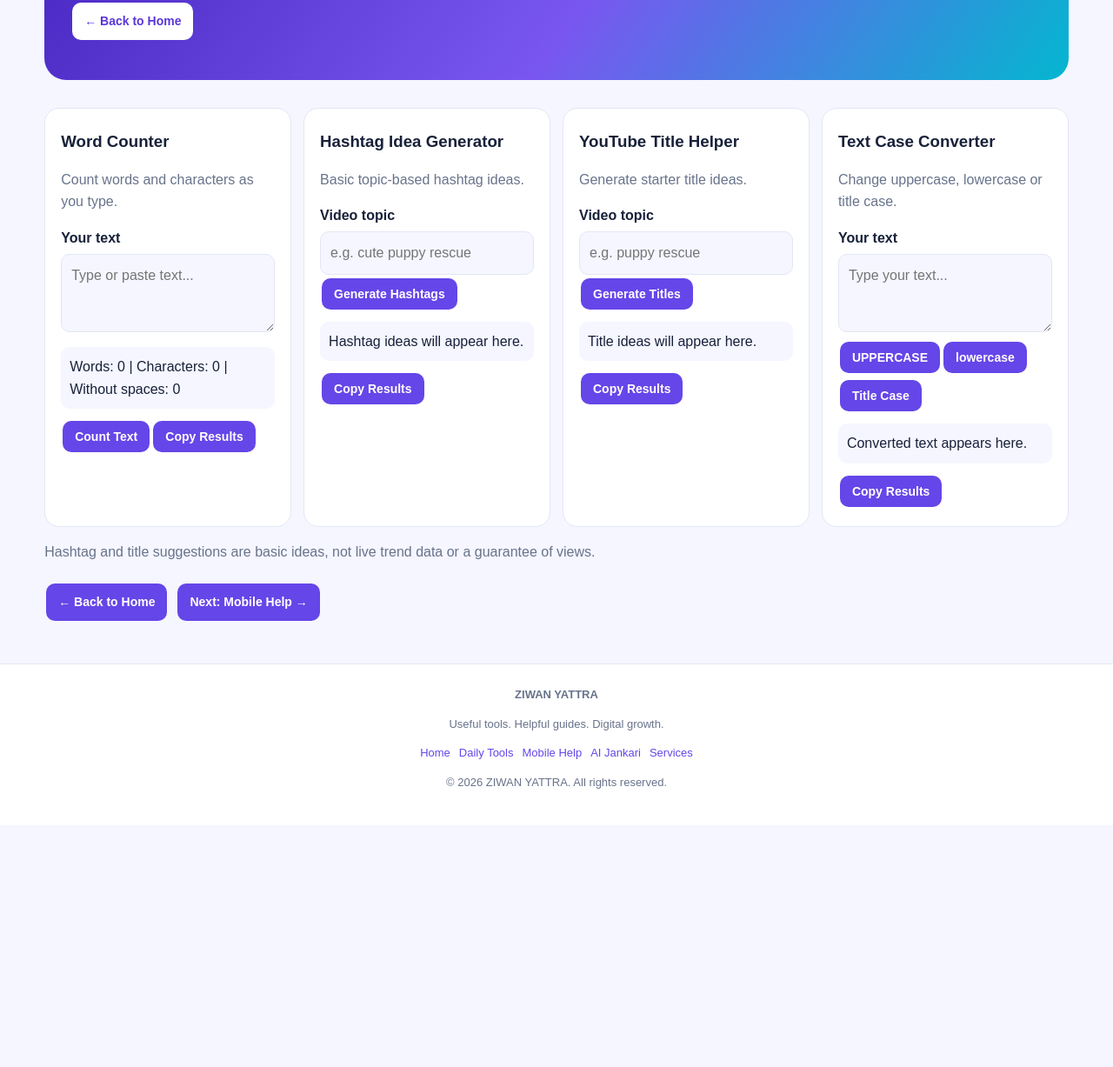
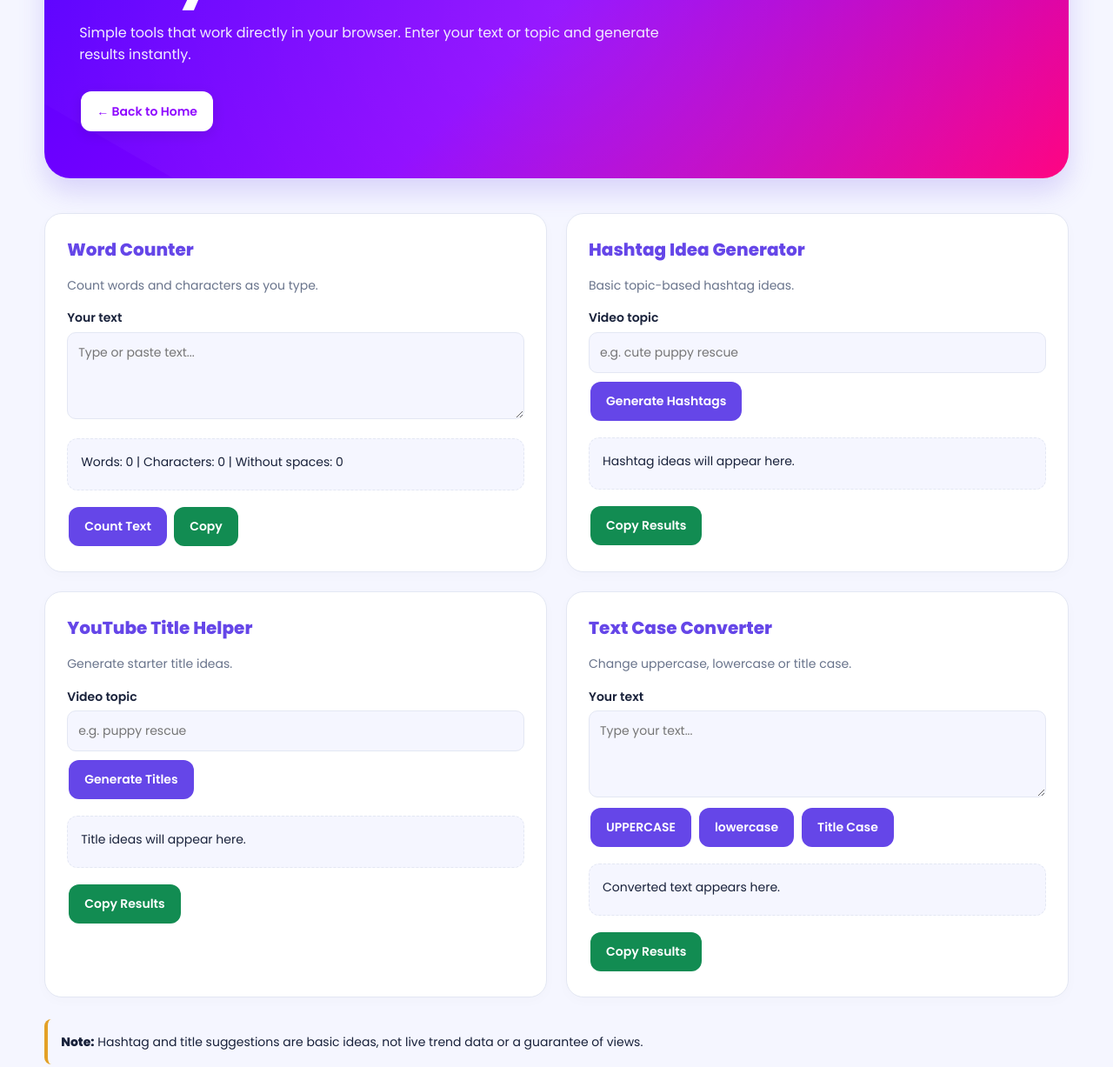
Before and after one commit to sbohara590-oss/Ziwan-yattra-website, a website: page daily-tools.html in a window 1280 px wide. Shown: the part 296-1523 px from the top of the page at 87% size. Before the commit the page ends 1245 px from the top, so only its background shows below. Drawn offline with Linux system fonts and the light colour scheme.

Commit message:
Updated daily tools design

```diff
--- a/daily-tools.html
+++ b/daily-tools.html
@@ -1,44 +1,89 @@
 <!DOCTYPE html>
 <html lang="en">
 <head>
-<meta charset="UTF-8"><meta name="viewport" content="width=device-width, initial-scale=1">
+<meta charset="UTF-8">
+<meta name="viewport" content="width=device-width, initial-scale=1">
 <meta name="description" content="Free word counter, hashtag ideas, YouTube title helper and text case converter.">
 <meta name="theme-color" content="#6546e8">
 <title>Daily Tools | ZIWAN YATTRA</title>
+<!-- Google Fonts for Premium Look -->
+<link rel="preconnect" href="https://fonts.googleapis.com">
+<link rel="preconnect" href="https://fonts.gstatic.com" crossorigin>
+<link href="https://fonts.googleapis.com/css2?family=Poppins:wght@400;600;800;900&display=swap" rel="stylesheet">
 <style>
 :root{--bg:#f5f6ff;--card:#fff;--text:#18213a;--muted:#68738b;--primary:#6546e8;--border:#e3e7f3;--green:#128c52}
 *{box-sizing:border-box;scroll-behavior:smooth}
-body{margin:0;background:var(--bg);color:var(--text);font-family:Arial,sans-serif;line-height:1.6}
-body.dark{--bg:#101323;--card:#1b2035;--text:#f5f6ff;--muted:#c0c7db;--border:#343951}
+body{margin:0;background:var(--bg);color:var(--text);font-family:'Poppins',sans-serif;line-height:1.6;transition:background 0.3s,color 0.3s}
+body.dark{--bg:#0d111c;--card:#161b2e;--text:#f5f6ff;--muted:#a3aec7;--border:#2a324d}
 a{text-decoration:none;color:inherit}
-header{background:var(--card);border-bottom:1px solid var(--border);position:sticky;top:0;z-index:5}
+header{background:var(--card);border-bottom:1px solid var(--border);position:sticky;top:0;z-index:5;box-shadow:0 2px 10px rgba(0,0,0,0.02)}
 .navbar{max-width:1200px;margin:auto;padding:13px 4%;display:flex;justify-content:space-between;align-items:center;gap:12px;flex-wrap:wrap}
-.logo{font-size:21px;font-weight:900;color:var(--primary)}.logo span{color:var(--text)}
+.logo{font-size:22px;font-weight:900;color:var(--primary);letter-spacing:-0.5px}.logo span{color:var(--text)}
 nav{display:flex;gap:5px;flex-wrap:wrap;align-items:center}
-nav a{font-size:13px;font-weight:bold;padding:8px;color:var(--text);border-radius:8px}
+nav a{font-size:13px;font-weight:600;padding:8px 12px;color:var(--text);border-radius:8px;transition:0.3s}
 nav a:hover{background:var(--bg);color:var(--primary)}
-button,.btn{display:inline-block;padding:10px 14px;border:0;border-radius:10px;background:var(--primary);color:#fff;font-weight:bold;cursor:pointer;font-size:14px;margin:4px 2px}
+button,.btn{display:inline-block;padding:12px 18px;border:0;border-radius:12px;background:var(--primary);color:#fff;font-weight:600;cursor:pointer;font-size:14px;margin:4px 2px;transition:all 0.3s ease;font-family:'Poppins',sans-serif}
+button:hover,.btn:hover{transform:translateY(-2px);box-shadow:0 6px 15px rgba(101,70,232,0.3)}
 .theme{background:var(--bg);color:var(--text);border:1px solid var(--border)}
-.whatsapp{background:var(--green);color:#fff}
-.hero{width:92%;max-width:1200px;margin:24px auto;padding:42px 30px;border-radius:25px;color:white;background:linear-gradient(125deg,#4323bd,#7956f0 55%,#04b6cf)}
-.hero h1{font-size:clamp(32px,5vw,52px);line-height:1.12;margin:15px 0}.hero p{max-width:700px;color:#f1edff}
-.section{width:92%;max-width:1200px;margin:32px auto;scroll-margin-top:100px}
-h2{font-size:26px;margin:0 0 6px}.muted,.small{color:var(--muted)}
-.grid,.tools{display:grid;grid-template-columns:repeat(4,minmax(0,1fr));gap:14px;margin-top:18px}
-.card,.panel{background:var(--card);border:1px solid var(--border);border-radius:17px;padding:18px;min-width:0}
-.card h3,.panel h3{margin:5px 0 8px}.card p{color:var(--muted);font-size:14px}
-label{display:block;font-weight:bold;margin:12px 0 5px}
-input,textarea,select{width:100%;padding:11px;border:1px solid var(--border);border-radius:10px;background:var(--bg);color:var(--text);font:inherit}
-textarea{min-height:90px;resize:vertical}
-.result{background:var(--bg);border-radius:10px;padding:10px;margin:10px 0;white-space:pre-wrap;overflow-wrap:anywhere}
-.price{font-size:21px;color:var(--primary);font-weight:bold;margin:10px 0}
-details{padding:8px 0;border-bottom:1px solid var(--border)}summary{font-weight:bold;cursor:pointer;padding:5px 0}
-.notice{padding:12px 15px;border-left:4px solid #e3a126;background:var(--bg);border-radius:8px}
-.backrow{display:flex;gap:8px;flex-wrap:wrap;margin-top:20px}
-footer{text-align:center;margin-top:45px;padding:25px 5%;background:var(--card);border-top:1px solid var(--border);color:var(--muted);font-size:13px}
-footer a{color:var(--primary);margin:5px}
-@media(max-width:900px){.grid,.tools{grid-template-columns:repeat(2,minmax(0,1fr))}}
-@media(max-width:560px){.navbar{padding:12px 4%}.logo{font-size:18px}nav{width:100%}nav a{font-size:12px;padding:6px}.grid,.tools{grid-template-columns:1fr}.hero{padding:32px 21px}.section{margin:26px auto}}
+.theme:hover{box-shadow:none;background:var(--border)}
+
+/* Premium Hero Section */
+.hero{width:92%;max-width:1200px;margin:30px auto;padding:50px 40px;border-radius:30px;color:white;background:linear-gradient(135deg,#4e00ff,#8b00ff 50%,#ff0080);position:relative;overflow:hidden;box-shadow:0 15px 30px rgba(101,70,232,0.2)}
+.hero::before{content:"";position:absolute;top:-50%;left:-50%;width:200%;height:200%;background:radial-gradient(circle,rgba(255,255,255,0.1) 0%,transparent 60%);transform:rotate(30deg)}
+.hero h1{font-size:clamp(32px,5vw,55px);line-height:1.1;margin:10px 0;font-weight:900;position:relative;z-index:1}
+.hero p{max-width:700px;color:#f1edff;font-size:16px;position:relative;z-index:1;margin-bottom:25px}
+
+/* Floating Tool Animation */
+.floating-icon {
+    display: inline-block;
+    font-size: 45px;
+    animation: floatIcon 2.5s ease-in-out infinite;
+    position: relative;
+    z-index: 1;
+}
+@keyframes floatIcon {
+    0% { transform: translateY(0px) rotate(0deg); }
+    50% { transform: translateY(-15px) rotate(-10deg); }
+    100% { transform: translateY(0px) rotate(0deg); }
+}
+
+.section{width:92%;max-width:1200px;margin:40px auto;scroll-margin-top:100px}
+h2{font-size:28px;margin:0 0 6px;font-weight:800;letter-spacing:-0.5px}.muted,.small{color:var(--muted)}
+
+/* Tools Grid Layout (Desktop par 2 column, Mobile par 1) */
+.tools{display:grid;grid-template-columns:repeat(2,minmax(0,1fr));gap:22px;margin-top:22px}
+
+/* Premium Tool Cards */
+.panel{background:var(--card);border:1px solid var(--border);border-radius:20px;padding:25px;min-width:0;transition:all 0.3s ease;box-shadow:0 4px 15px rgba(0,0,0,0.02)}
+.panel:hover{transform:translateY(-5px);box-shadow:0 15px 30px rgba(101,70,232,0.1);border-color:var(--primary)}
+body.dark .panel:hover{box-shadow:0 15px 30px rgba(0,0,0,0.3)}
+.panel h3{margin:0 0 5px;font-weight:800;font-size:20px;color:var(--primary)}
+.panel p{color:var(--muted);font-size:14px;margin-bottom:15px}
+
+label{display:block;font-weight:600;margin:12px 0 5px;font-size:14px}
+input,textarea,select{width:100%;padding:12px;border:1px solid var(--border);border-radius:10px;background:var(--bg);color:var(--text);font-family:'Poppins',sans-serif;transition:0.3s;font-size:14px}
+input:focus,textarea:focus{border-color:var(--primary);outline:none;box-shadow:0 0 0 3px rgba(101,70,232,0.2)}
+textarea{min-height:100px;resize:vertical}
+
+/* Output Result Box */
+.result{background:var(--bg);border:1px dashed var(--border);border-radius:12px;padding:15px;margin:15px 0;white-space:pre-wrap;overflow-wrap:anywhere;font-size:14px;color:var(--text);min-height: 60px;}
+.notice{padding:15px;border-left:4px solid #e3a126;background:var(--bg);border-radius:8px;font-size:14px}
+.backrow{display:flex;gap:10px;flex-wrap:wrap;margin-top:25px}
+footer{text-align:center;margin-top:60px;padding:30px 5%;background:var(--card);border-top:1px solid var(--border);color:var(--muted);font-size:14px}
+footer a{color:var(--primary);margin:5px;font-weight:600}
+footer a:hover{text-decoration:underline}
+
+/* Mobile View */
+@media(max-width:900px){.tools{grid-template-columns:1fr}}
+@media(max-width:560px){
+    .navbar{padding:12px 4%;justify-content:center;text-align:center}
+    nav{width:100%;justify-content:center;margin-top:10px}
+    .hero{padding:35px 20px;border-radius:20px}
+    .section{margin:30px auto}
+    .floating-icon{font-size:35px}
+    .backrow{flex-direction: column;}
+    .backrow .btn{width:100%; text-align:center;}
+}
 </style>
 </head>
 <body>
@@ -48,30 +93,149 @@ footer a{color:var(--primary);margin:5px}
 <nav aria-label="Main navigation">
 <a href="index.html">🏠 Home</a><a href="daily-tools.html">Daily Tools</a><a href="mobile-help.html">Mobile Help</a><a href="ai-knowledge.html">AI Jankari</a><a href="creator-services.html">Creator Services</a>
 </nav></div></header>
+
 <main>
-<section class="hero"><span>🧰 FREE BROWSER TOOLS</span><h1>Daily Tools</h1><p>Simple tools that work directly in your browser. Enter your text or topic and generate results.</p><a class="btn" style="background:white;color:#5936d8" href="index.html">← Back to Home</a></section>
-<section class="section"><div class="tools">
-<div class="panel"><h3>Word Counter</h3><p class="muted">Count words and characters as you type.</p><label for="wordInput">Your text</label><textarea id="wordInput" placeholder="Type or paste text..."></textarea><div class="result" id="wordResult">Words: 0 | Characters: 0 | Without spaces: 0</div><button onclick="countText()">Count Text</button><button onclick="copyText('wordResult')">Copy Results</button></div>
-<div class="panel"><h3>Hashtag Idea Generator</h3><p class="muted">Basic topic-based hashtag ideas.</p><label for="hashInput">Video topic</label><input id="hashInput" placeholder="e.g. cute puppy rescue"><button onclick="makeHashtags()">Generate Hashtags</button><div class="result" id="hashResult">Hashtag ideas will appear here.</div><button onclick="copyText('hashResult')">Copy Results</button></div>
-<div class="panel"><h3>YouTube Title Helper</h3><p class="muted">Generate starter title ideas.</p><label for="titleInput">Video topic</label><input id="titleInput" placeholder="e.g. puppy rescue"><button onclick="makeTitles()">Generate Titles</button><div class="result" id="titleResult">Title ideas will appear here.</div><button onclick="copyText('titleResult')">Copy Results</button></div>
-<div class="panel"><h3>Text Case Converter</h3><p class="muted">Change uppercase, lowercase or title case.</p><label for="caseInput">Your text</label><textarea id="caseInput" placeholder="Type your text..."></textarea><button onclick="convertCase('upper')">UPPERCASE</button><button onclick="convertCase('lower')">lowercase</button><button onclick="convertCase('title')">Title Case</button><div class="result" id="caseResult">Converted text appears here.</div><button onclick="copyText('caseResult')">Copy Results</button></div>
-</div><p class="small">Hashtag and title suggestions are basic ideas, not live trend data or a guarantee of views.</p>
-<div class="backrow"><a class="btn" href="index.html">← Back to Home</a><a class="btn" href="mobile-help.html">Next: Mobile Help →</a></div></section>
+<section class="hero">
+    <div class="floating-icon">🛠️</div>
+    <h1>Daily Tools</h1>
+    <p>Simple tools that work directly in your browser. Enter your text or topic and generate results instantly.</p>
+    <div class="backrow">
+        <a class="btn" style="background:#fff;color:#8b00ff; box-shadow:0 4px 15px rgba(0,0,0,0.1);" href="index.html">← Back to Home</a>
+    </div>
+</section>
+
+<section class="section">
+<div class="tools">
+    <!-- Tool 1: Word Counter -->
+    <div class="panel">
+        <h3>Word Counter</h3>
+        <p class="muted">Count words and characters as you type.</p>
+        <label for="wordInput">Your text</label>
+        <textarea id="wordInput" placeholder="Type or paste text..."></textarea>
+        <div class="result" id="wordResult">Words: 0 | Characters: 0 | Without spaces: 0</div>
+        <button onclick="countText()">Count Text</button>
+        <button onclick="copyText('wordResult')" style="background:var(--green);">Copy</button>
+    </div>
+
+    <!-- Tool 2: Hashtag Generator -->
+    <div class="panel">
+        <h3>Hashtag Idea Generator</h3>
+        <p class="muted">Basic topic-based hashtag ideas.</p>
+        <label for="hashInput">Video topic</label>
+        <input id="hashInput" placeholder="e.g. cute puppy rescue">
+        <button onclick="makeHashtags()" style="margin-top:10px;">Generate Hashtags</button>
+        <div class="result" id="hashResult">Hashtag ideas will appear here.</div>
+        <button onclick="copyText('hashResult')" style="background:var(--green);">Copy Results</button>
+    </div>
+
+    <!-- Tool 3: YouTube Title Helper -->
+    <div class="panel">
+        <h3>YouTube Title Helper</h3>
+        <p class="muted">Generate starter title ideas.</p>
+        <label for="titleInput">Video topic</label>
+        <input id="titleInput" placeholder="e.g. puppy rescue">
+        <button onclick="makeTitles()" style="margin-top:10px;">Generate Titles</button>
+        <div class="result" id="titleResult">Title ideas will appear here.</div>
+        <button onclick="copyText('titleResult')" style="background:var(--green);">Copy Results</button>
+    </div>
+
+    <!-- Tool 4: Text Case Converter -->
+    <div class="panel">
+        <h3>Text Case Converter</h3>
+        <p class="muted">Change uppercase, lowercase or title case.</p>
+        <label for="caseInput">Your text</label>
+        <textarea id="caseInput" placeholder="Type your text..."></textarea>
+        <div style="display:flex; gap:5px; flex-wrap:wrap; margin-bottom:10px;">
+            <button onclick="convertCase('upper')">UPPERCASE</button>
+            <button onclick="convertCase('lower')">lowercase</button>
+            <button onclick="convertCase('title')">Title Case</button>
+        </div>
+        <div class="result" id="caseResult">Converted text appears here.</div>
+        <button onclick="copyText('caseResult')" style="background:var(--green);">Copy Results</button>
+    </div>
+</div>
+
+<div class="notice" style="margin-top:25px;">
+    <strong>Note:</strong> Hashtag and title suggestions are basic ideas, not live trend data or a guarantee of views.
+</div>
+
+<div class="backrow" style="justify-content: space-between;">
+    <a class="btn" href="index.html">← Back to Home</a>
+    <a class="btn" href="mobile-help.html" style="background:var(--primary);">Next: Mobile Help →</a>
+</div>
+</section>
 </main>
-<footer><strong>ZIWAN YATTRA</strong><p>Useful tools. Helpful guides. Digital growth.</p>
-<a href="index.html">Home</a><a href="daily-tools.html">Daily Tools</a><a href="mobile-help.html">Mobile Help</a><a href="ai-knowledge.html">AI Jankari</a><a href="creator-services.html">Services</a>
-<p>© <span id="year"></span> ZIWAN YATTRA. All rights reserved.</p></footer>
+
+<footer>
+    <strong>ZIWAN YATTRA</strong>
+    <p>Useful tools. Helpful guides. Digital growth.</p>
+    <div style="margin-bottom: 15px;">
+        <a href="index.html">Home</a><a href="daily-tools.html">Daily Tools</a><a href="mobile-help.html">Mobile Help</a><a href="ai-knowledge.html">AI Jankari</a><a href="creator-services.html">Services</a>
+    </div>
+    <p>© <span id="year"></span> ZIWAN YATTRA. All rights reserved.</p>
+</footer>
+
 <script>
 const themeToggle=document.getElementById("themeToggle");
-themeToggle.addEventListener("click",function(){document.body.classList.toggle("dark");this.textContent=document.body.classList.contains("dark")?"☀️ Light Mode":"🌙 Dark Mode";});
+themeToggle.addEventListener("click",function(){
+    document.body.classList.toggle("dark");
+    this.textContent=document.body.classList.contains("dark")?"☀️ Light Mode":"🌙 Dark Mode";
+});
 document.getElementById("year").textContent=new Date().getFullYear();
 
-function countText(){const el=document.getElementById("wordInput");const t=el.value;const words=t.trim()?t.trim().split(/\s+/).length:0;document.getElementById("wordResult").textContent="Words: "+words+" | Characters: "+t.length+" | Without spaces: "+t.replace(/\s/g,"").length;}
+// Word Counter
+function countText(){
+    const el=document.getElementById("wordInput");
+    const t=el.value;
+    const words=t.trim()?t.trim().split(/\s+/).length:0;
+    document.getElementById("wordResult").textContent="Words: "+words+" | Characters: "+t.length+" | Without spaces: "+t.replace(/\s/g,"").length;
+}
 document.getElementById("wordInput").addEventListener("input",countText);
-function makeHashtags(){const topic=document.getElementById("hashInput").value.trim();const out=document.getElementById("hashResult");if(!topic){out.textContent="Please enter a topic first.";return;}const words=topic.toLowerCase().replace(/[^a-z0-9\s]/g," ").trim().split(/\s+/).filter(Boolean);const tags=[...new Set([words.join(""),...words,"shorts","youtube","creator","viralvideo"].filter(Boolean))].map(x=>"#"+x);out.textContent=tags.join(" ");}
-function makeTitles(){const topic=document.getElementById("titleInput").value.trim();const out=document.getElementById("titleResult");if(!topic){out.textContent="Please enter a video topic first.";return;}out.textContent=["1. "+topic+" | Watch Till the End!","2. The Story of "+topic,"3. You Won't Believe This: "+topic,"4. A Special Moment: "+topic,"5. "+topic+" — What Happens Next?"].join("\\n");}
-function convertCase(mode){const t=document.getElementById("caseInput").value;let out=t;if(mode==="upper")out=t.toUpperCase();if(mode==="lower")out=t.toLowerCase();if(mode==="title")out=t.toLowerCase().replace(/\\b\\w/g,c=>c.toUpperCase());document.getElementById("caseResult").textContent=out||"Enter some text first.";}
-async function copyText(id){const text=document.getElementById(id).textContent;try{await navigator.clipboard.writeText(text);alert("Results copied!");}catch(e){const a=document.createElement("textarea");a.value=text;document.body.appendChild(a);a.select();document.execCommand("copy");a.remove();alert("Results copied!");}}
 
+// Hashtag Generator
+function makeHashtags(){
+    const topic=document.getElementById("hashInput").value.trim();
+    const out=document.getElementById("hashResult");
+    if(!topic){out.textContent="Please enter a topic first.";return;}
+    const words=topic.toLowerCase().replace(/[^a-z0-9\s]/g," ").trim().split(/\s+/).filter(Boolean);
+    const tags=[...new Set([words.join(""),...words,"shorts","youtube","creator","viralvideo"].filter(Boolean))].map(x=>"#"+x);
+    out.textContent=tags.join(" ");
+}
+
+// Title Helper
+function makeTitles(){
+    const topic=document.getElementById("titleInput").value.trim();
+    const out=document.getElementById("titleResult");
+    if(!topic){out.textContent="Please enter a video topic first.";return;}
+    out.textContent=["1. "+topic+" | Watch Till the End!","2. The Story of "+topic,"3. You Won't Believe This: "+topic,"4. A Special Moment: "+topic,"5. "+topic+" — What Happens Next?"].join("\n");
+}
+
+// Case Converter
+function convertCase(mode){
+    const t=document.getElementById("caseInput").value;
+    let out=t;
+    if(mode==="upper")out=t.toUpperCase();
+    if(mode==="lower")out=t.toLowerCase();
+    if(mode==="title")out=t.toLowerCase().replace(/\b\w/g,c=>c.toUpperCase());
+    document.getElementById("caseResult").textContent=out||"Enter some text first.";
+}
+
+// Copy Text Function
+async function copyText(id){
+    const text=document.getElementById(id).textContent;
+    try{
+        await navigator.clipboard.writeText(text);
+        alert("Results copied!");
+    }catch(e){
+        const a=document.createElement("textarea");
+        a.value=text;
+        document.body.appendChild(a);
+        a.select();
+        document.execCommand("copy");
+        a.remove();
+        alert("Results copied!");
+    }
+}
 </script>
-</body></html>
+</body>
+</html>
```
